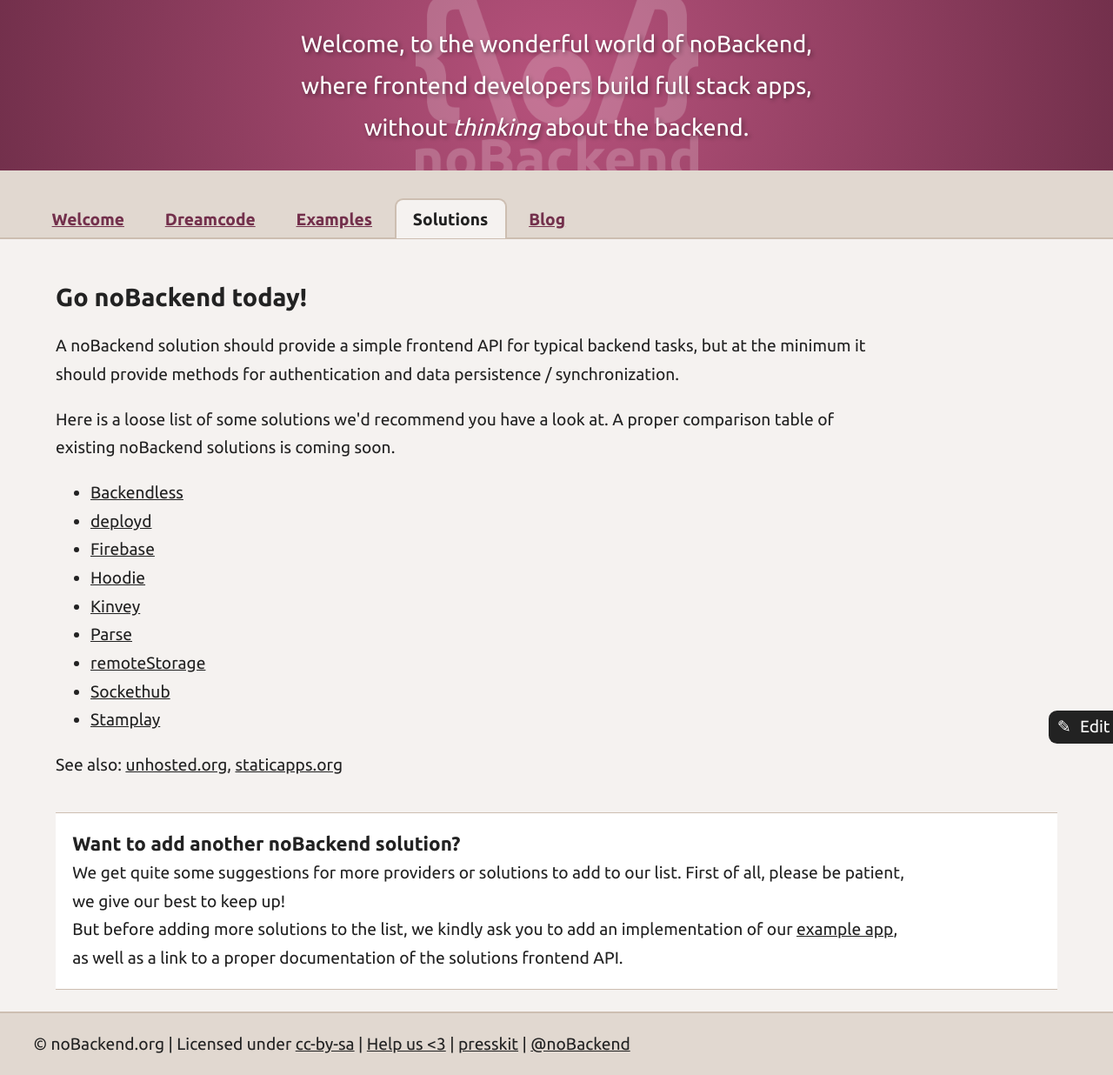
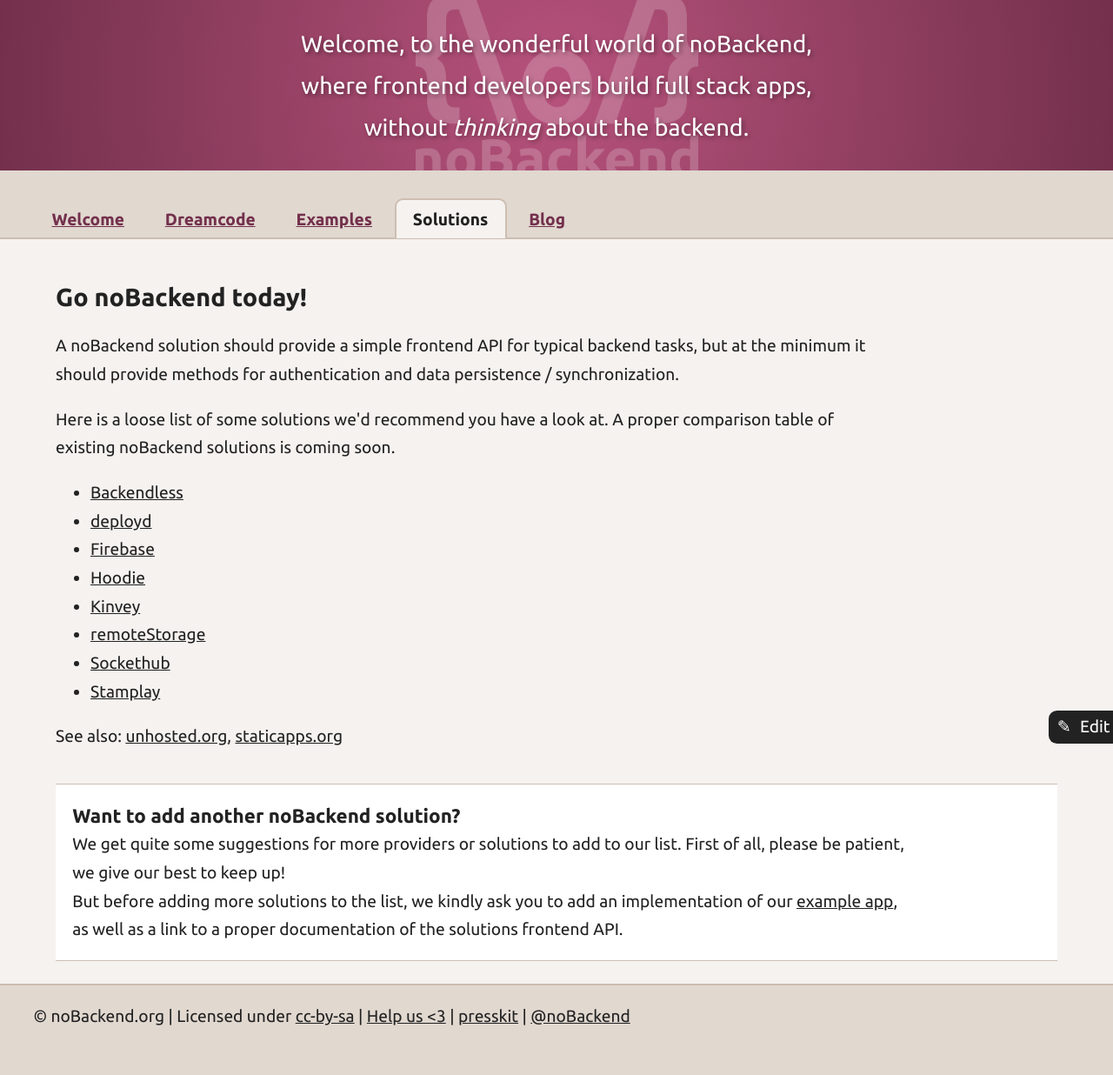
Before and after one commit to noBackend/nobackend.org, a Jekyll site: the page built from solutions.html, in a window 1280 px wide. Shown: the whole page at 87% size. Built offline with Jekyll 4.4.1, drawn with Linux system fonts in a browser that asks for light colours; after the commit the page ends 1204 px from its top, so only the background shows below that.

Commit message:
Goodbye, Parse 😢
http://blog.parse.com/announcements/moving-on/

```diff
--- a/solutions.html
+++ b/solutions.html
@@ -25,7 +25,6 @@
   <li><a href="https://www.firebase.com/">Firebase</a></li>
   <li><a href="http://hood.ie/">Hoodie</a></li>
   <li><a href="http://www.kinvey.com/">Kinvey</a></li>
-  <li><a href="https://parse.com/">Parse</a></li>
   <li><a href="http://remotestorage.io/">remoteStorage</a></li>
   <li><a href="http://sockethub.org/">Sockethub</a></li>
   <li><a href="http://stamplay.com/">Stamplay</a></li>
```
